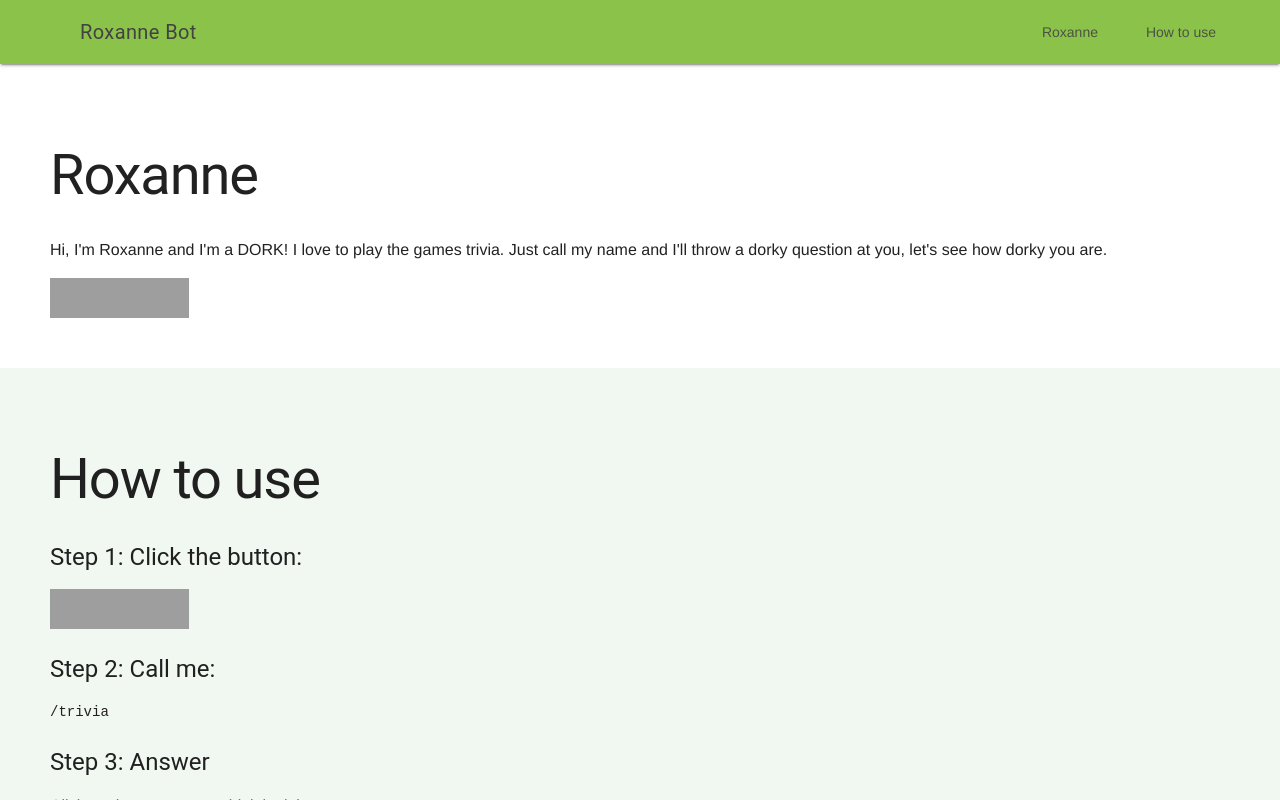
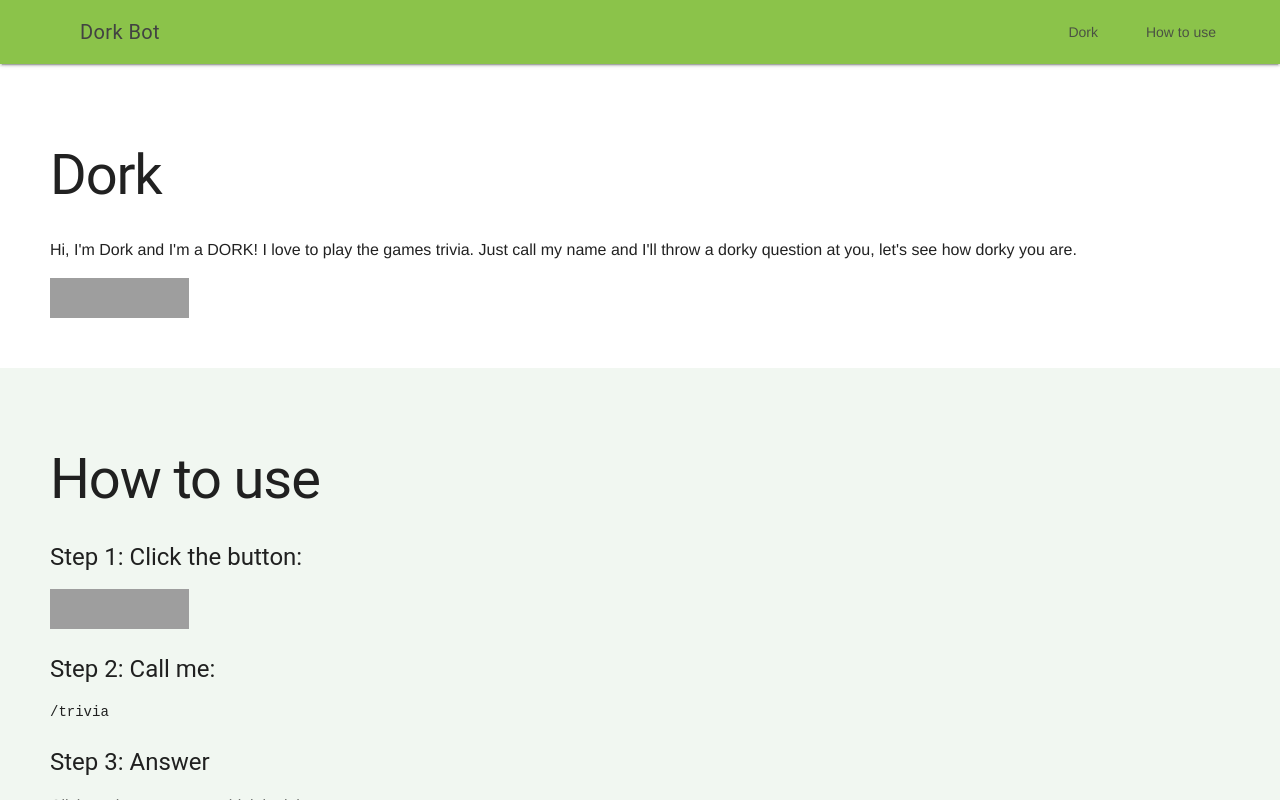
Before and after one commit to antonderegt/roxean-bot-landing-page, a plain HTML site: page index.html in a window 1280 px wide. Drawn offline with nearby package versions, Linux system fonts and the light colour scheme; grey boxes are pictures that could not be loaded.

Commit message:
Changed name to Dork and added favicon

```diff
--- a/index.html
+++ b/index.html
@@ -1,9 +1,10 @@
 <!DOCTYPE html>
 <html>
 <head>
-  <title>Roxean-Bot</title>
+  <title>Dork Bot</title>
   <link rel="stylesheet" href="https://fonts.googleapis.com/icon?family=Material+Icons">
   <link rel="stylesheet" href="https://code.getmdl.io/1.3.0/material.light_green-green.min.css">
+  <link rel="icon" type="image/x-icon" href="./favicon.ico" />
   <link rel="stylesheet" href="styles.css">
   <script defer src="https://code.getmdl.io/1.3.0/material.min.js"></script>
   <meta name="viewport" content="width=device-width, initial-scale=1">
@@ -13,10 +14,10 @@
   <div class="mdl-layout mdl-js-layout mdl-layout--fixed-header">
     <header class="mdl-layout__header">
       <div class="mdl-layout__header-row">
-        <span class="mdl-layout-title">Roxanne Bot</span>
+        <span class="mdl-layout-title">Dork Bot</span>
         <div class="mdl-layout-spacer"></div>
         <nav class="mdl-navigation mdl-layout--large-screen-only">
-          <a class="mdl-navigation__link" href="#roxean">Roxanne</a>
+          <a class="mdl-navigation__link" href="#roxean">Dork</a>
           <a class="mdl-navigation__link" href="#instructions">How to use</a>
         </nav>
       </div>
@@ -24,9 +25,9 @@
     <main class="mdl-layout__content">
       <div class="page-content">
         <div id="roxean">
-          <h1>Roxanne</h1>
+          <h1>Dork</h1>
           <p>
-            Hi, I'm Roxanne and I'm a DORK! I love to play the games trivia.
+            Hi, I'm Dork and I'm a DORK! I love to play the games trivia.
             Just call my name and I'll throw a dorky question at you,
             let's see how dorky you are.
           </p>
@@ -63,7 +64,7 @@
           </div>
           <div class="mdl-mini-footer__right-section">
             <form action="mailto:ditisanton@gmail.com" method="GET" class="paddingTop">
-                <input type="submit" value="What do you think about Roxanne" class="mdl-button mdl-js-button mdl-button--raised mdl-js-ripple-effect mdl-button--primary" />
+                <input type="submit" value="What do you think about Dork Bot" class="mdl-button mdl-js-button mdl-button--raised mdl-js-ripple-effect mdl-button--primary" />
             </form>
           </div>
         </footer>
```
Also changed, not shown: favicon.ico (added).
